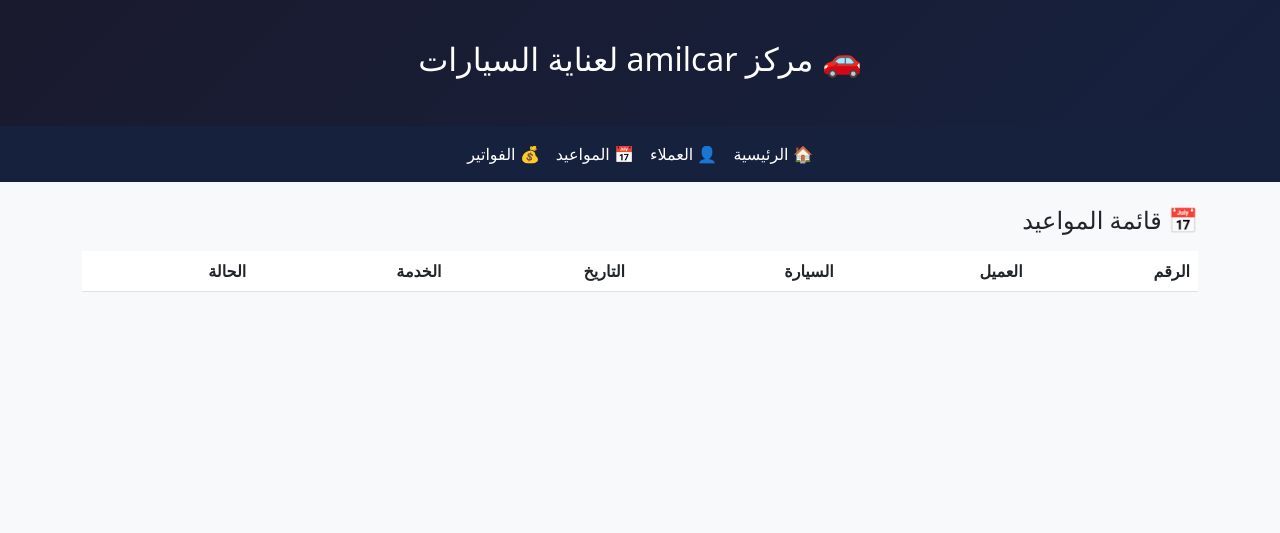
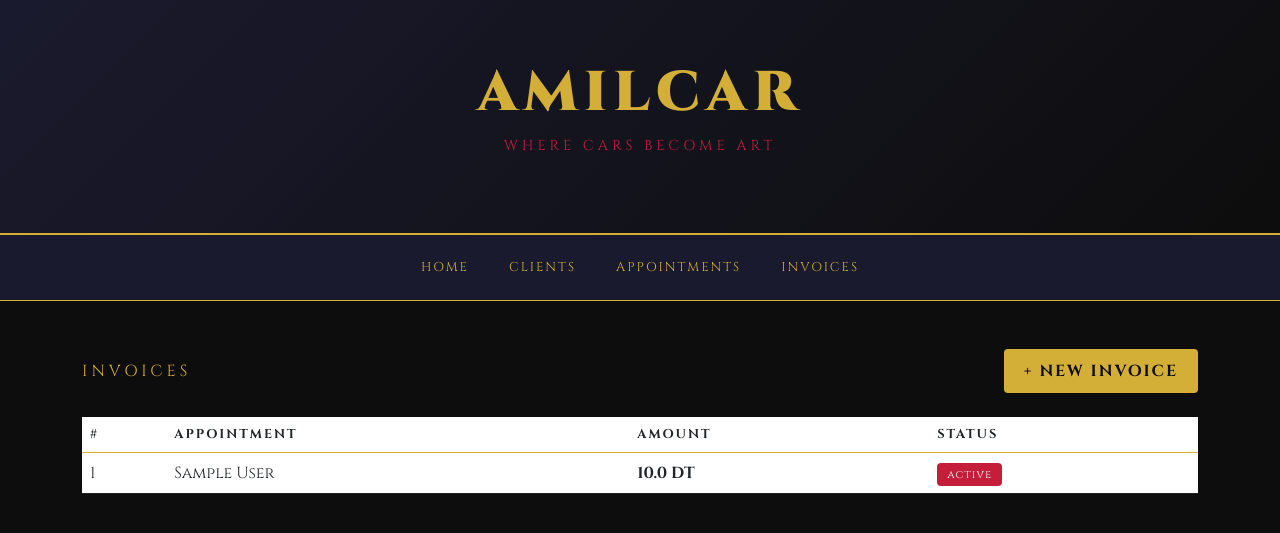
Before and after one commit to raafetghabri1-ai/amilcar-project, a Flask app: page /invoices in a window 1280 px wide. Shown: the top 533 px of the page. Run offline with Flask 3, Linux system fonts and the light colour scheme; tables that the repository leaves empty hold one stand-in row (values such as "Sample post"); lists and menus that the app fills with data are empty.

Commit message:
تطبيق هوية AMILCAR الرسمية على كل الصفحات

```diff
--- a/templates/invoices.html
+++ b/templates/invoices.html
@@ -1,38 +1,63 @@
 <!DOCTYPE html>
-<html dir="rtl" lang="ar">
+<html lang="en">
 <head>
     <meta charset="UTF-8">
-    <title>المواعيد - amilcar</title>
+    <title>AMILCAR - Invoices</title>
     <link href="https://cdn.jsdelivr.net/npm/bootstrap@5.3.0/dist/css/bootstrap.min.css" rel="stylesheet">
+    <link href="https://fonts.googleapis.com/css2?family=Cinzel:wght@400;700;900&display=swap" rel="stylesheet">
     <style>
-        body { background: #f8f9fa; }
-        .hero { background: linear-gradient(135deg, #1a1a2e, #16213e); color: white; padding: 40px 0; text-align: center; }
-        thead { background: #1a1a2e; color: white; }
+        body { background: #0d0d0d; color: #f0f0f0; font-family: 'Cinzel', serif; margin: 0; }
+        .hero { background: linear-gradient(135deg, #1a1a2e, #0d0d0d); border-bottom: 2px solid #D4AF37; padding: 60px 0; text-align: center; }
+        .hero h1 { color: #D4AF37; font-size: 3.5rem; font-weight: 900; letter-spacing: 6px; margin: 0; }
+        .hero .tagline { color: #C41E3A; letter-spacing: 4px; font-size: 0.9rem; margin-top: 8px; }
+        .navbar { background: #1a1a2e !important; border-bottom: 1px solid #D4AF37; }
+        .nav-link { color: #D4AF37 !important; letter-spacing: 2px; font-size: 0.8rem; padding: 15px 20px !important; }
+        .nav-link:hover { color: #C41E3A !important; }
+        .table { color: #f0f0f0; }
+        .table thead { background: #1a1a2e; color: #D4AF37; letter-spacing: 2px; font-size: 0.8rem; border-bottom: 1px solid #D4AF37; }
+        .table tbody tr { border-bottom: 1px solid #222; }
+        .table tbody tr:hover { background: #1a1a2e; }
+        .btn-gold { background: #D4AF37; color: #0d0d0d; border: none; font-family: 'Cinzel'; letter-spacing: 2px; font-weight: 700; padding: 10px 20px; border-radius: 4px; }
+        .btn-gold:hover { background: #C41E3A; color: white; }
+        .page-title { color: #D4AF37; letter-spacing: 4px; font-size: 1rem; }
+        .badge-unpaid { background: #C41E3A; color: white; padding: 4px 10px; border-radius: 4px; font-size: 0.7rem; letter-spacing: 1px; }
+        .badge-paid { background: #2d6a4f; color: white; padding: 4px 10px; border-radius: 4px; font-size: 0.7rem; letter-spacing: 1px; }
+        .amount { color: #D4AF37; font-weight: 700; }
     </style>
 </head>
 <body>
-    <div class="hero"><h2>🚗 مركز amilcar لعناية السيارات</h2></div>
-    <nav class="navbar navbar-expand-lg navbar-dark" style="background:#16213e">
+    <div class="hero">
+        <h1>AMILCAR</h1>
+        <p class="tagline">WHERE CARS BECOME ART</p>
+    </div>
+    <nav class="navbar">
         <div class="container">
-            <div class="navbar-nav mx-auto">
-                <a class="nav-link text-white" href="/">🏠 الرئيسية</a>
-                <a class="nav-link text-white" href="/customers">👤 العملاء</a>
-                <a class="nav-link text-white" href="/appointments">📅 المواعيد</a>
-                <a class="nav-link text-white" href="/invoices">💰 الفواتير</a>
+            <div class="navbar-nav mx-auto d-flex flex-row">
+                <a class="nav-link" href="/">HOME</a>
+                <a class="nav-link" href="/customers">CLIENTS</a>
+                <a class="nav-link" href="/appointments">APPOINTMENTS</a>
+                <a class="nav-link" href="/invoices">INVOICES</a>
             </div>
         </div>
     </nav>
-    <div class="container mt-4">
-        <h4 class="mb-3">📅 قائمة المواعيد</h4>
-        <table class="table table-hover">
-            <thead><tr><th>الرقم</th><th>العميل</th><th>السيارة</th><th>التاريخ</th><th>الخدمة</th><th>الحالة</th></tr></thead>
+    <div class="container mt-5">
+        <div class="d-flex justify-content-between align-items-center mb-4">
+            <p class="page-title mb-0">INVOICES</p>
+            <a href="/add_invoice" class="btn btn-gold">+ NEW INVOICE</a>
+        </div>
+        <table class="table">
+            <thead><tr><th>#</th><th>APPOINTMENT</th><th>AMOUNT</th><th>STATUS</th></tr></thead>
             <tbody>
-            {% for a in appointments %}
-            <tr><td>{{ a[0] }}</td><td>{{ a[1] }}</td><td>{{ a[2] }} {{ a[3] }}</td><td>{{ a[4] }}</td><td>{{ a[5] }}</td><td><span class="badge bg-warning">{{ a[6] }}</span></td></tr>
+            {% for inv in invoices %}
+            <tr>
+                <td>{{ inv[0] }}</td>
+                <td>{{ inv[1] }}</td>
+                <td class="amount">{{ inv[5] }} DT</td>
+                <td><span class="badge-unpaid">{{ inv[6] }}</span></td>
+            </tr>
             {% endfor %}
             </tbody>
         </table>
     </div>
-    <script src="https://cdn.jsdelivr.net/npm/bootstrap@5.3.0/dist/js/bootstrap.bundle.min.js"></script>
 </body>
 </html>
```
Also changed, not shown: templates/appointments.html (+43 -18 lines), templates/customers.html (+34 -18 lines).
